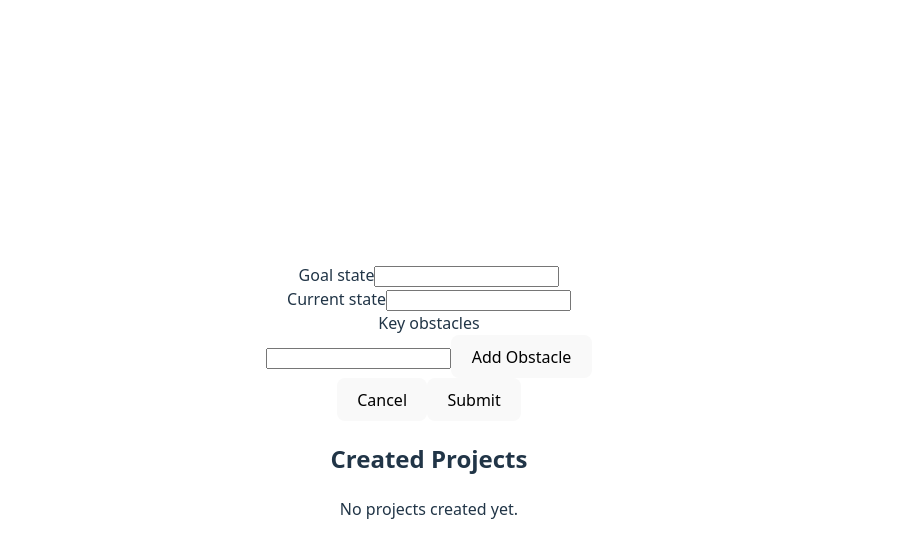
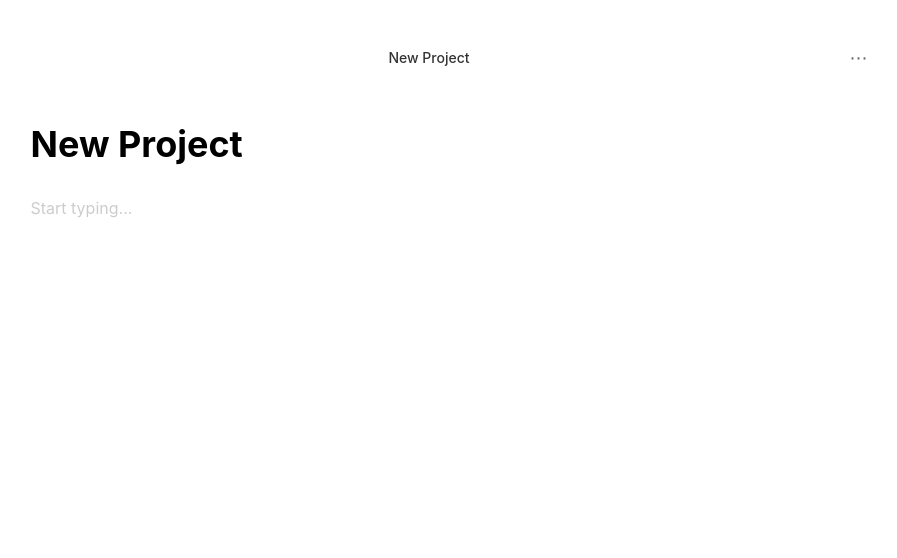
Before and after one commit to Jo23h/tangping, a React (Vite) app in the folder Frontend/: page / in a window 1280 px wide. Shown: the top 558 px of the page, without its empty margins (211-1108 px from the left). Built offline with nearby package versions, Linux system fonts and the light colour scheme.

Commit message:
initial project page

```diff
--- a/Frontend/src/App.jsx
+++ b/Frontend/src/App.jsx
@@ -1,11 +1,9 @@
 import './App.css'
-import TaskForm from './components/TaskBox/TaskForm'
 import ProjectForm from './components/Project/ProjectForm'
 
 function App() {
   return (
     <div>
-      {/* <TaskForm /> */}
       <ProjectForm />
     </div>
   )
--- /dev/null
+++ b/Frontend/src/components/Project/ProjectForm.css
@@ -0,0 +1,117 @@
+.project-form-container {
+  display: flex;
+  height: 100vh;
+  font-family: -apple-system, BlinkMacSystemFont, "Segoe UI", Roboto, Helvetica, Arial, sans-serif;
+  margin: 0;
+  overflow: hidden;
+}
+
+.project-form-main {
+  flex: 1;
+  display: flex;
+  flex-direction: column;
+  background-color: #fff;
+}
+
+.project-form-topbar {
+  height: 50px;
+  display: flex;
+  align-items: center;
+  justify-content: center;
+  padding: 0 20px;
+  position: relative;
+}
+
+.project-form-topbar-title {
+  font-size: 14px;
+  color: #333;
+  font-weight: 500;
+}
+
+.project-form-topbar-menu {
+  position: absolute;
+  right: 20px;
+  display: flex;
+  align-items: center;
+  gap: 15px;
+}
+
+.project-form-menu-icon {
+  font-size: 18px;
+  color: #666;
+  cursor: pointer;
+}
+
+.project-form-content {
+  flex: 1;
+  padding: 40px 60px;
+  overflow-y: auto;
+}
+
+.project-form-title-input {
+  font-size: 36px;
+  font-weight: bold;
+  border: none;
+  outline: none;
+  width: 100%;
+  padding: 0;
+  margin-bottom: 30px;
+  background-color: transparent;
+  color: #000;
+  font-family: inherit;
+}
+
+.project-form-content-textarea {
+  font-size: 16px;
+  line-height: 1.6;
+  border: none;
+  outline: none;
+  width: 100%;
+  min-height: 500px;
+  resize: none;
+  background-color: transparent;
+  color: #000;
+  font-family: inherit;
+  padding: 0;
+}
+
+.project-form-content-textarea::placeholder {
+  color: #ccc;
+}
+
+/* Section styles */
+.project-form-section {
+  margin-bottom: 30px;
+}
+
+.project-form-section-header {
+  display: flex;
+  align-items: center;
+  gap: 8px;
+  cursor: pointer;
+  margin-bottom: 12px;
+}
+
+.project-form-section-arrow {
+  font-size: 16px;
+  color: #7c3aed;
+  user-select: none;
+  width: 16px;
+}
+
+.project-form-section-title {
+  font-size: 22px;
+  font-weight: bold;
+  margin: 0;
+  color: #000;
+}
+
+.project-form-section-ellipsis {
+  font-size: 22px;
+  color: #999;
+  margin-left: 8px;
+}
+
+.project-form-section-content {
+  padding-left: 24px;
+}
--- a/Frontend/src/components/Project/ProjectForm.jsx
+++ b/Frontend/src/components/Project/ProjectForm.jsx
@@ -1,191 +1,72 @@
-import {useState} from 'react';
+import { useState } from 'react';
 import { v4 as uuidv4 } from 'uuid';
+import './ProjectForm.css';
 
 function ProjectForm() {
-
   const [projects, setProjects] = useState([]);
 
-  const [projectData, setProjectData] = useState({
-    goalstate: '',
-    currentstate: '',
-    keyobstacles: []
+  const [selectedProject, setSelectedProject] = useState({
+    id: 'new',
+    name: 'New Project',
+    content: ''
   });
 
-  const handleChange = (event) => {
-    const {name, value} = event.target;
-    setProjectData(input => ({
-      ...input, [name]: value
-    }));
+  const [projectTitle, setProjectTitle] = useState('New Project');
+  const [projectContent, setProjectContent] = useState('');
+
+  const handleCreateNewProject = () => {
+    const newProject = {
+      id: uuidv4(),
+      name: 'New Project',
+      content: ''
+    };
+    setProjects([...projects, newProject]);
+    setSelectedProject(newProject);
+    setProjectTitle('New Project');
+    setProjectContent('');
   };
 
-  const [currentObstacle, setCurrentObstacle] = useState('');
-
-  const handleAddObstacle = () => {
-    if (currentObstacle.trim()){
-      setProjectData(input => ({
-        ...input, keyobstacles: [...input.keyobstacles, currentObstacle]
-      }));
-      setCurrentObstacle('');
-    };
+  const handleSelectProject = (project) => {
+    setSelectedProject(project);
+    setProjectTitle(project.name);
+    setProjectContent(project.content || '');
   };
 
-  const handleRemoveObstacle = (index) => {
-    setProjectData(prev => ({
-      ...prev,
-      keyobstacles: prev.keyobstacles.filter((_, i) => i !== index)
-    }));
-  };
-
-  const handleSubmit = (event) => {
-    event.preventDefault();
-
-    if (projectData.goalstate.trim()) {
-      const newProject = {
-        ...projectData,
-        id: uuidv4(),
-        createdAt: new Date().toISOString()
-      };
-
-      setProjects([...projects, newProject]);
-
-      setProjectData({
-        goalstate: '',
-        currentstate: '',
-        keyobstacles: []
-      });
-      setCurrentObstacle('');
-    }
-  }
-
-  const handleCancel = () => {
-    setProjectData({
-      goalstate: '',
-      currentstate: '',
-      keyobstacles: []
-    });
-    setCurrentObstacle('');
-  };
-
-
   return (
-    <div>
-      <form onSubmit = {handleSubmit}>
-
-        {/* Goal state */}
-        <div>
-            <label htmlFor ='goal-state'>Goal state</label>
-            <input
-              type = 'text'
-              id = 'goalstate'
-              name = 'goalstate'
-              value = {projectData.goalstate}
-              onChange = {handleChange}
-              required
-            />
+    <div className='project-form-container'>
+      {/* Main content area */}
+      <div className='project-form-main'>
+        {/* Top bar */}
+        <div className='project-form-topbar'>
+          <div className='project-form-topbar-title'>
+            {projectTitle}
+          </div>
+          <div className='project-form-topbar-menu'>
+            <span className='project-form-menu-icon'>⋯</span>
+          </div>
         </div>
 
-        {/* Current state */}
-        <div>
-            <label htmlFor ='current-state'>Current state</label>
-            <input
-              type = 'text'
-              id = 'currentstate'
-              name = 'currentstate'
-              value = {projectData.currentstate}
-              onChange = {handleChange}
-            />
+        {/* Content area */}
+        <div className='project-form-content'>
+          {/* Project title - editable */}
+          <input
+            type='text'
+            value={projectTitle}
+            onChange={(e) => setProjectTitle(e.target.value)}
+            className='project-form-title-input'
+          />
+
+          {/* Free-form content area */}
+          <textarea
+            value={projectContent}
+            onChange={(e) => setProjectContent(e.target.value)}
+            placeholder='Start typing...'
+            className='project-form-content-textarea'
+          />
         </div>
-
-        {/* Key obstacles */}
-        <div>
-            <label htmlFor='key-obstacles'>Key obstacles</label>
-            <div>
-              <input
-                type='text'
-                id='keyobstacles'
-                name='keyobstacles'
-                value={currentObstacle}
-                onChange={(e) => setCurrentObstacle(e.target.value)}
-                onKeyPress={(e) => {
-                  if (e.key === 'Enter') {
-                    e.preventDefault();
-                    handleAddObstacle();
-                  }
-                }}
-              />
-              <button
-                type='button'
-                onClick={handleAddObstacle}
-              >
-                Add Obstacle
-              </button>
-            </div>
-
-            {/* Display added obstacles */}
-            {projectData.keyobstacles.length > 0 && (
-              <ul>
-                {projectData.keyobstacles.map((obstacle, index) => (
-                  <li key={index}>
-                    {obstacle}
-                    <button
-                      type='button'
-                      onClick={() => handleRemoveObstacle(index)}
-                    >
-                      Remove
-                    </button>
-                  </li>
-                ))}
-              </ul>
-            )}
-        </div>
-
-        {/* Cancel and submit button */}
-        <button
-          type = 'button'
-          onClick = {handleCancel}
-        >
-          Cancel
-        </button>
-
-        <button
-          type = 'submit'
-          onClick = {handleSubmit}
-        >
-          Submit
-        </button>
-
-      </form>
-
-      {/* Display submitted projects */}
-      <div className='projects-list'>
-        <h2>Created Projects</h2>
-        {projects.length === 0 ? (
-          <p>No projects created yet.</p>
-        ) : (
-          <ul>
-            {projects.map((project) => (
-              <li key={project.id}>
-                <p><strong>Goal State:</strong> {project.goalstate}</p>
-                <p><strong>Current State:</strong> {project.currentstate}</p>
-                <div>
-                  <strong>Key Obstacles:</strong>
-                  {project.keyobstacles.length > 0 ? (
-                    <ul>
-                      {project.keyobstacles.map((obstacle, index) => (
-                        <li key={index}>{obstacle}</li>
-                      ))}
-                    </ul>
-                  ) : (
-                    <p>No obstacles listed</p>
-                  )}
-                </div>
-              </li>
-            ))}
-          </ul>
-        )}
       </div>
     </div>
-  )
+  );
 }
 
-export default ProjectForm
+export default ProjectForm;
--- a/Frontend/src/components/TaskBox/TaskForm.jsx
+++ /dev/null
@@ -1,141 +0,0 @@
-import {useState} from 'react';
-import { v4 as uuidv4 } from 'uuid';
-
-function TaskForm() {
-
-    const [tasks, setTasks] = useState([]);
-    const [newTask, setNewTask] = useState({
-        taskName: '',
-        description: '',
-        date: '',
-        priority: '',
-        category: ''
-    });
-
-    const handleChange = (event) => {
-      const {name, value} = event.target;
-      setNewTask(previousInput => ({
-        ...previousInput,
-        [name]: value
-      }));
-    };
-
-    const [manualPriority, setManualPriority] = useState(false)
-
-    const handleSubmit = (event) => {
-        event.preventDefault();
-        if (newTask.taskName.trim()){
-          const addNewTaskWithId = {
-            ...newTask,
-            id: uuidv4(),
-            createdAt: new Date().toISOString()
-          };
-        };
-
-        setTasks([...tasks, addNewTaskWithId]);
-
-        setNewTask({
-          taskName: '',
-          description: '',
-          date: '',
-          priority: '',
-          category: ''
-        });
-    };
-
-    const handleCancel = () => {
-      setNewTask({
-        taskName: '',
-        description: '',
-        date: '',
-        priority: '',
-        category: ''
-      });
-    };
-
-  return (
-    <main>
-      <form onSubmit={handleSubmit}>
-
-        {/* Header section - Task name and description */}
-        <div className = 'header'>
-          <div>
-            <label htmlFor='task-name'>Task name</label>
-            <input
-              type = 'text'
-              id = 'task'
-              name = 'taskName'
-              value = {newTask.taskName}
-              onChange = {handleChange}
-              required
-            />
-          </div>
-
-          <div>
-            <label htmlFor='description'>Description</label>
-            <input
-              type = 'text'
-              id = 'description'
-              name = 'description'
-              value = {newTask.description}
-              onChange = {handleChange}
-            />
-          </div>
-        </div>
-
-        {/* Middle row - Date and priority */}
-        <div className = 'middle-row'>
-
-          {/* (WIP) Date */}
-          <button type = 'button'>
-            Date
-          </button>
-
-          {/* Priority */}
-          <select
-            id = 'priority'
-            name = 'priority'
-            value = {newTask.priority}
-            onChange = {handleChange}
-          >
-            <option value = 'priority-high'>Priority: High</option>
-            <option value = 'priority-medium'>Priority: Medium</option>
-            <option value = 'priority-low'>Priority: Low</option>
-          </select>
-        </div>
-
-        {/* Footer section - Category, cancel and add task */}
-        <div className = 'footer'>
-
-          {/* Category */}
-          <select
-            id = 'category'
-            name = 'category'
-            value = {newTask.category}
-            onChange = {handleChange}
-          >
-            <option value = 'inbox'>Inbox</option>
-            <option value = 'placeholder'>Placeholder</option>
-          </select>
-
-          {/* Cancel */}
-          <button
-            type = 'button'
-            onClick = {handleCancel}
-          >
-            Cancel
-          </button>
-
-          {/* Add task */}
-          <button type = 'submit'>
-            Add task
-          </button>
-        </div>
-
-
-      </form>
-    </main>
-  )
-}
-
-export default TaskForm
```
Also changed, not shown: Frontend/src/components/Homepage/Homepage.jsx (deleted, +0 -9 lines), Frontend/src/components/NavBar/NavBar.jsx (deleted, +0 -11 lines), Frontend/src/components/Homepage/Homepage.css (deleted), Frontend/src/components/NavBar/NavBar.css (deleted), Frontend/src/components/Project/Project.css (deleted), Frontend/src/components/TaskBox/TaskForm.css (deleted), 1 other file (tests, documents, lock files or other folders).
